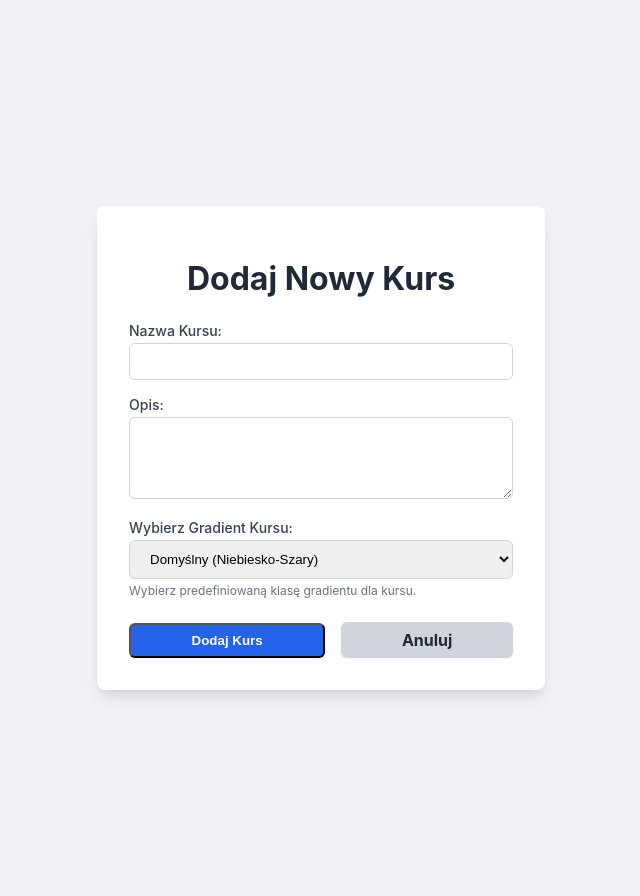
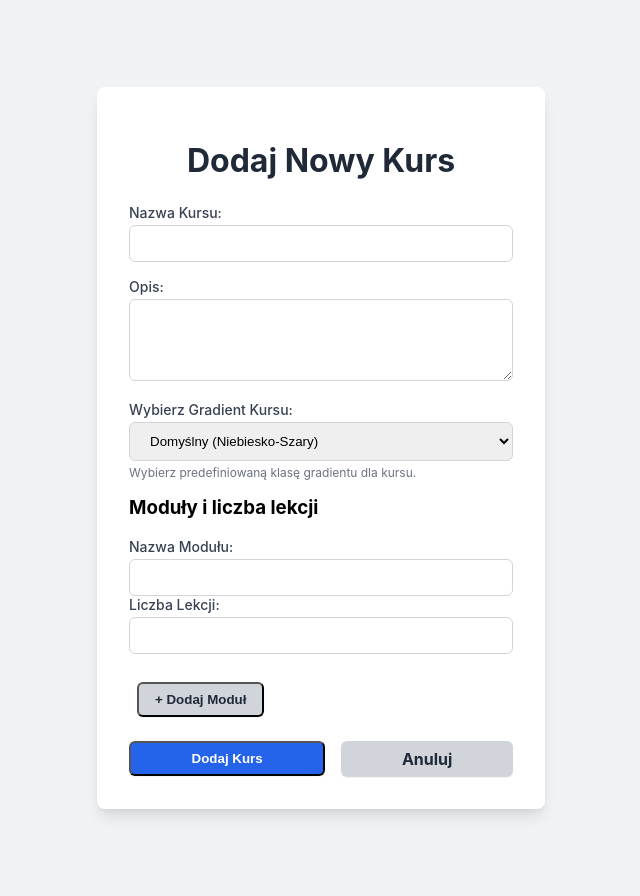
Before and after one commit to Grzegorz-coder-rgb/PersonalPortfolio, a Flask app: page /admin/courses/add in a window 1280 px wide. Shown: the whole page, without its empty margins (319-959 px from the left). Run offline with Flask 3, Linux system fonts and the light colour scheme; a user stored in the database is signed in.

Commit message:
Add files via upload

```diff
--- a/templates/admin/add_course.html
+++ b/templates/admin/add_course.html
@@ -216,11 +216,37 @@
                 </select>
                 <p class="form-help-text">Wybierz predefiniowaną klasę gradientu dla kursu.</p>
             </div>
+            <div id="modules-container">
+                <h3 style="margin-top: 1rem; font-weight: bold;">Moduły i liczba lekcji</h3>
+                <div class="form-group module-entry">
+                    <label class="form-label">Nazwa Modułu:</label>
+                    <input type="text" name="module_name[]" class="form-input" required>
+                    <label class="form-label">Liczba Lekcji:</label>
+                    <input type="number" name="module_lessons[]" class="form-input" min="1" required>
+                </div>
+            </div>
+
+            <button type="button" onclick="addModule()" class="btn btn-secondary" style="margin-top: 12px;">+ Dodaj Moduł</button>
+
             <div class="button-group">
                 <button type="submit" class="btn btn-primary">Dodaj Kurs</button>
                 <a href="{{ url_for('admin_courses') }}" class="btn btn-secondary">Anuluj</a>
             </div>
         </form>
     </div>
+    <script>
+        function addModule() {
+            const container = document.getElementById('modules-container');
+            const newModule = document.createElement('div');
+            newModule.className = 'form-group module-entry';
+            newModule.innerHTML = `
+                <label class="form-label">Nazwa Modułu:</label>
+                <input type="text" name="module_name[]" class="form-input" required>
+                <label class="form-label">Liczba Lekcji:</label>
+                <input type="number" name="module_lessons[]" class="form-input" min="1" required>
+            `;
+            container.appendChild(newModule);
+        }
+    </script>
 </body>
 </html>
```
